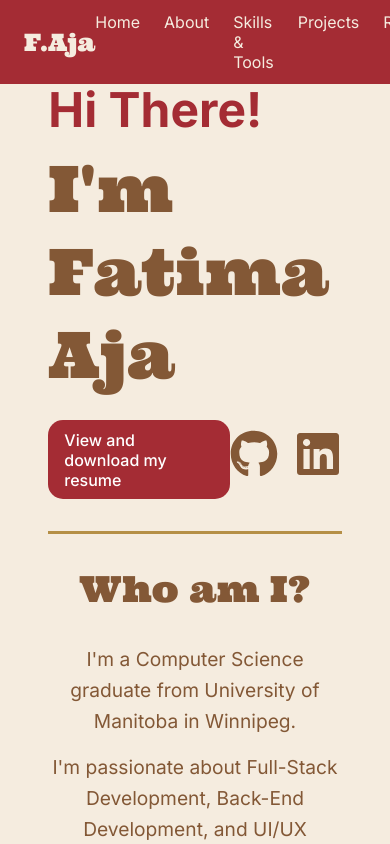
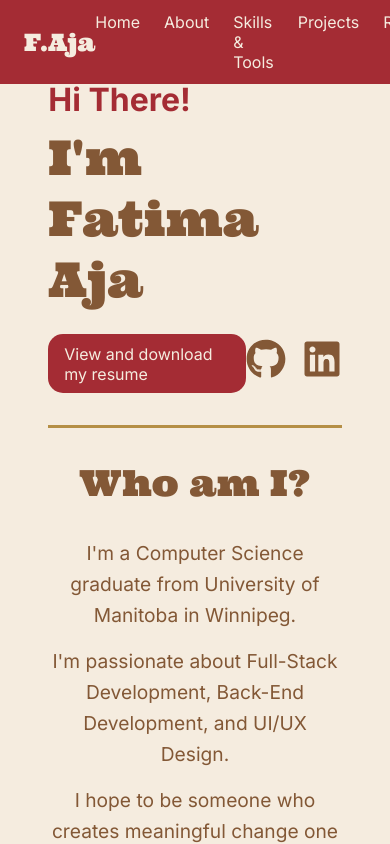
Before and after one commit to Faja190/faja, a React (Vite) app: page / in a window 390 px wide. Shown: the top 844 px of the page. Built offline with nearby package versions, Linux system fonts and the light colour scheme.

Commit message:
Fix intro ui for  smaller screens

```diff
--- a/src/Styles/Intro.module.css
+++ b/src/Styles/Intro.module.css
@@ -35,7 +35,7 @@
 
 .resumeBtn {
   background-color: var(--color-primary-red-dark);
-  color: white;
+  color: var(--color-background);
   padding: 0.6rem 1rem;
   border-radius: 15px;
   text-decoration: none;
@@ -118,6 +118,24 @@
     display: flex;
     flex-direction: column;
   }
+
+  .intro h2 {
+  font-size: 2rem;
+  }
+
+  .intro h1 {
+  font-weight: 400;
+  font-size: 3rem;
+  }
+
+  .iconLink{
+    font-size: 2.5rem;
+  }
+
+  .resumeBtn{
+    font-weight: 400;
+  }
+
   .divider{
     display: none;
   }
```
